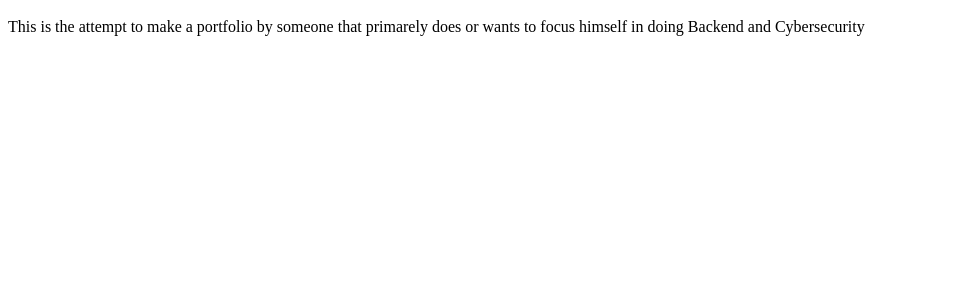
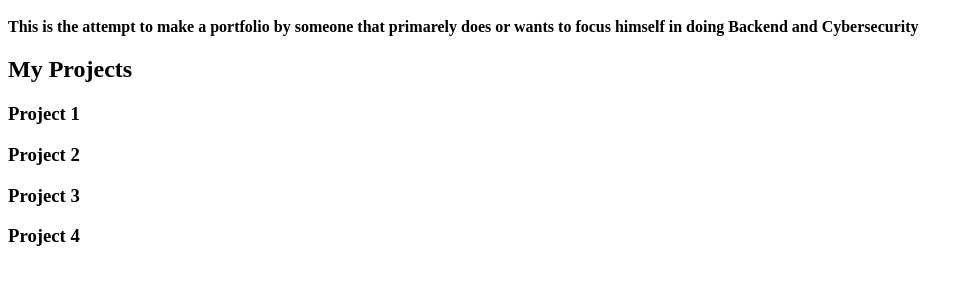
Before and after one commit to CroquetaConQueso/CroquetaConQueso.github.io, a plain HTML site: page index.html in a window 1280 px wide. Shown: the part 48-332 px from the top of the page, without its empty margins (0-974 px from the left). Drawn offline with Linux system fonts and the light colour scheme.

Commit message:
Update headers

```diff
--- a/index.html
+++ b/index.html
@@ -1,3 +1,9 @@
 <h1>My Repository</h1>
 
-<p>This is the attempt to make a portfolio by someone that primarely does or wants to focus himself in doing Backend and Cybersecurity</p>
+<p><b>This is the attempt to make a portfolio by someone that primarely does or wants to focus himself in doing Backend and Cybersecurity</b></p>
+
+<h2>My Projects</h2>
+<h3>Project 1</h3>
+<h3>Project 2</h3>
+<h3>Project 3</h3>
+<h3>Project 4</h3>
```
